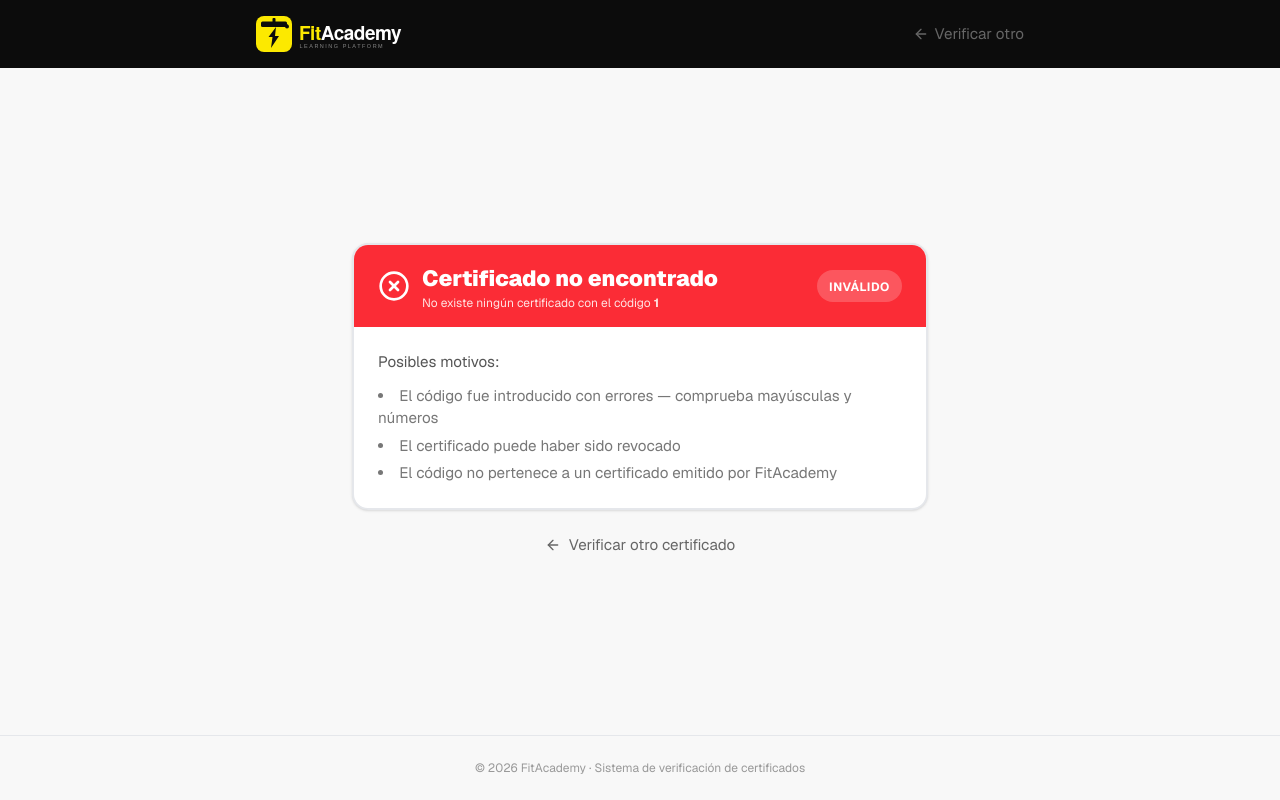
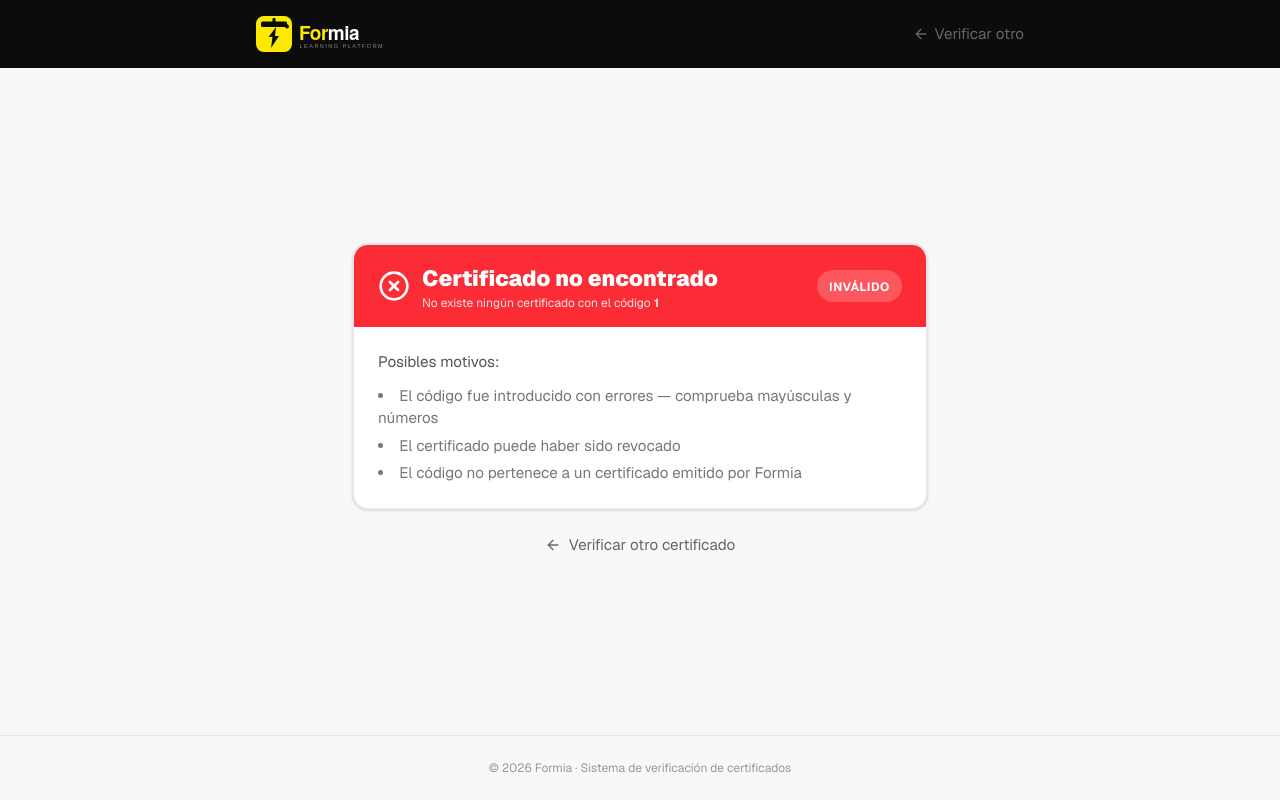
Before and after one commit to pedrozamora-prog/okeymas-lms, a Next.js app in the folder apps/web/: page /verify/1 in a window 1280 px wide. Built offline with nearby package versions, Linux system fonts and the light colour scheme; no server answers; the database is empty.

Commit message:
fix: remove residual FitAcademy branding from public pages, certificates, and emails
Replaces old FitAcademy text/logo references with Formia across the
certificate verification page, invite page, certificate PDF fallback
values, transactional email header, and the public course pages.

```diff
--- a/apps/web/app/api/certificates/[id]/pdf/route.ts
+++ b/apps/web/app/api/certificates/[id]/pdf/route.ts
@@ -63,9 +63,9 @@ export async function GET(_req: Request, { params }: { params: Promise<{ id: str
     issuedAt:     format(cert.issuedAt, "d 'de' MMMM 'de' yyyy", { locale: es }),
     certId:       cert.id.slice(0, 12).toUpperCase(),
     signerName:   cert.course?.certSignerName  ?? "Director de Formación",
-    signerTitle:  cert.course?.certSignerTitle ?? "FitAcademy",
+    signerTitle:  cert.course?.certSignerTitle ?? "Formia",
     logoUrl:      org?.logoUrl ?? fallbackLogo,
-    orgName:      org?.name ?? "FitAcademy",
+    orgName:      org?.name ?? "Formia",
   }) as unknown as ReactElement<DocumentProps>;
 
   const pdfBuffer = await renderToBuffer(element);
--- a/apps/web/app/cursos/[id]/page.tsx
+++ b/apps/web/app/cursos/[id]/page.tsx
@@ -88,7 +88,7 @@ export default function CourseDetailPage() {
       <header className="border-b border-white/10 bg-[#0C0C0C]/80 backdrop-blur-sm sticky top-0 z-50">
         <div className="max-w-6xl mx-auto px-4 sm:px-6 h-16 flex items-center justify-between">
           <Link href="/" className={`${anton.className} text-xl`}>
-            <span className="text-[#A855F7]">Fit</span><span className="text-white">Academy</span>
+            <span className="text-white">Formia</span>
           </Link>
           <Link href="/login" className="text-sm text-white/60 hover:text-white transition-colors">
             Acceder →
--- a/apps/web/app/cursos/gracias/page.tsx
+++ b/apps/web/app/cursos/gracias/page.tsx
@@ -106,8 +106,7 @@ export default function GraciasPage() {
       <header className="border-b border-white/10 bg-[#0C0C0C]/80 backdrop-blur-sm">
         <div className="max-w-6xl mx-auto px-4 sm:px-6 h-16 flex items-center">
           <Link href="/" className={`${anton.className} text-xl`}>
-            <span className="text-[#A855F7]">Fit</span>
-            <span className="text-white">Academy</span>
+            <span className="text-white">Formia</span>
           </Link>
         </div>
       </header>
--- a/apps/web/app/cursos/page.tsx
+++ b/apps/web/app/cursos/page.tsx
@@ -51,8 +51,7 @@ export default async function CursosPage() {
       <header className="border-b border-white/10 bg-[#0C0C0C]/80 backdrop-blur-sm sticky top-0 z-50">
         <div className="max-w-6xl mx-auto px-4 sm:px-6 h-16 flex items-center justify-between">
           <Link href="/" className={`${anton.className} text-xl`}>
-            <span className="text-[#A855F7]">Fit</span>
-            <span className="text-white">Academy</span>
+            <span className="text-white">Formia</span>
           </Link>
           <Link
             href="/login"
--- a/apps/web/app/invite/[token]/page.tsx
+++ b/apps/web/app/invite/[token]/page.tsx
@@ -114,7 +114,7 @@ export default function InvitePage() {
         <div className="absolute inset-0 bg-gradient-to-br from-primary/8 via-transparent to-transparent pointer-events-none" />
         <div className="absolute bottom-0 left-0 w-96 h-96 bg-primary/5 rounded-full blur-3xl" />
         <div className="relative z-10 text-center space-y-6 max-w-xs">
-          <img src="/fitacademy-logo.svg" alt="FitAcademy" className="h-12 w-auto mx-auto" />
+          <img src="/formia-logo.svg" alt="Formia" className="h-12 w-auto mx-auto" />
           <div>
             <h2 className="text-2xl font-black text-white leading-tight">
               Bienvenido a <span className="text-primary">{invite?.orgName}</span>
@@ -139,7 +139,7 @@ export default function InvitePage() {
 
         {/* Logo mobile */}
         <div className="lg:hidden mb-8">
-          <img src="/fitacademy-logo-dark.svg" alt="FitAcademy" className="h-10 w-auto" />
+          <img src="/formia-logo-dark.svg" alt="Formia" className="h-10 w-auto" />
         </div>
 
         <div className="w-full max-w-sm">
--- a/apps/web/app/verify/[code]/page.tsx
+++ b/apps/web/app/verify/[code]/page.tsx
@@ -13,7 +13,7 @@ const TYPE_LABELS: Record<string, string> = {
 
 export async function generateMetadata({ params }: Props) {
   const { code } = await params;
-  return { title: `Verificación — ${code} · FitAcademy` };
+  return { title: `Verificación — ${code} · Formia` };
 }
 
 export default async function VerifyCertPage({ params }: Props) {
@@ -41,7 +41,7 @@ export default async function VerifyCertPage({ params }: Props) {
       {/* Header */}
       <header className="bg-[#0C0C0C] px-6 py-4">
         <div className="max-w-3xl mx-auto flex items-center justify-between">
-          <img src="/fitacademy-logo.svg" alt="FitAcademy" className="h-9 w-auto" />
+          <img src="/formia-logo.svg" alt="Formia" className="h-9 w-auto" />
           <Link
             href="/verify"
             className="flex items-center gap-1.5 text-[#666] hover:text-white transition-colors text-sm"
@@ -66,7 +66,7 @@ export default async function VerifyCertPage({ params }: Props) {
                 </div>
                 <div>
                   <p className="text-white font-black text-lg leading-tight">Certificado verificado</p>
-                  <p className="text-green-100 text-xs">Este certificado es auténtico y fue emitido por FitAcademy</p>
+                  <p className="text-green-100 text-xs">Este certificado es auténtico y fue emitido por Formia</p>
                 </div>
                 <div className="ml-auto bg-white/20 rounded-full px-3 py-1">
                   <span className="text-white text-xs font-bold tracking-wider">VÁLIDO</span>
@@ -147,7 +147,7 @@ export default async function VerifyCertPage({ params }: Props) {
                   </div>
                   <div className="flex items-center gap-1.5 text-[#999]">
                     <Building2 className="w-3.5 h-3.5" />
-                    <span className="text-xs">FitAcademy</span>
+                    <span className="text-xs">Formia</span>
                   </div>
                 </div>
               </div>
@@ -201,7 +201,7 @@ export default async function VerifyCertPage({ params }: Props) {
                 <ul className="text-sm text-[#777] space-y-1.5 list-disc list-inside">
                   <li>El código fue introducido con errores — comprueba mayúsculas y números</li>
                   <li>El certificado puede haber sido revocado</li>
-                  <li>El código no pertenece a un certificado emitido por FitAcademy</li>
+                  <li>El código no pertenece a un certificado emitido por Formia</li>
                 </ul>
               </div>
             </div>
@@ -222,7 +222,7 @@ export default async function VerifyCertPage({ params }: Props) {
 
       <footer className="py-6 px-4 border-t border-[#eee] text-center">
         <p className="text-xs text-[#999]">
-          © {new Date().getFullYear()} FitAcademy · Sistema de verificación de certificados
+          © {new Date().getFullYear()} Formia · Sistema de verificación de certificados
         </p>
       </footer>
     </div>
--- a/apps/web/lib/email.ts
+++ b/apps/web/lib/email.ts
@@ -33,7 +33,7 @@ function baseTemplate(content: string, orgName?: string) {
       <table width="560" cellpadding="0" cellspacing="0" style="background:#ffffff;border-radius:12px;overflow:hidden;border:1px solid #e5e7eb">
         <!-- Header -->
         <tr><td style="background:#0C0C0C;padding:28px 32px">
-          <p style="margin:0;font-size:22px;font-weight:900;font-family:Arial Black,sans-serif"><span style="color:#A855F7">Fit</span><span style="color:#ffffff">Academy</span></p>
+          <p style="margin:0;font-size:22px;font-weight:900;font-family:Arial Black,sans-serif"><span style="color:#ffffff">Formia</span></p>
           <p style="margin:4px 0 0;font-size:10px;font-weight:400;letter-spacing:3px;color:#888888;text-transform:uppercase">Learning Platform</p>
         </td></tr>
         <!-- Content -->
```
